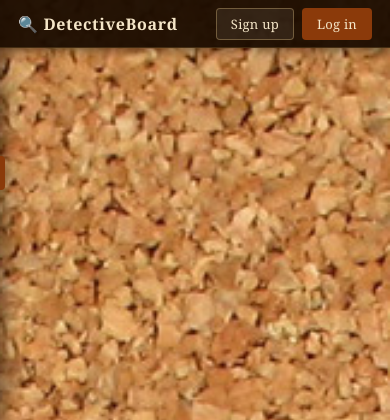
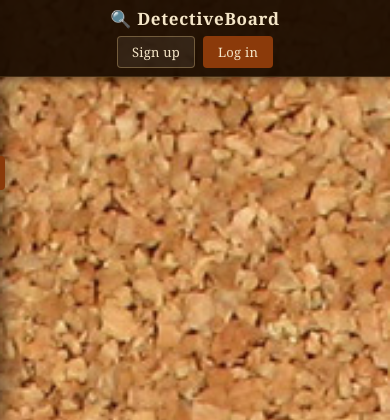
Before and after one commit to mrosati84/DetectiveBoard, a Flask app: page / in a window 390 px wide. Shown: the top 420 px of the page. Run offline with Flask 3, Linux system fonts and the light colour scheme; some libraries are stand-ins or nearby versions.

Commit message:
mobile styles

```diff
--- a/static/css/style.css
+++ b/static/css/style.css
@@ -872,3 +872,39 @@ body {
 .btn-secondary:hover {
     background: #ccc;
 }
+
+/* ---- Mobile header (two-row layout) ---- */
+
+@media (max-width: 600px) {
+    #auth-header {
+        height: auto;
+        flex-direction: column;
+        align-items: stretch;
+        padding: 7px 14px 8px;
+        gap: 6px;
+    }
+
+    #auth-logo {
+        text-align: center;
+        font-size: 17px;
+    }
+
+    #auth-controls {
+        justify-content: center;
+    }
+
+    #auth-email {
+        max-width: 140px;
+        font-size: 12px;
+    }
+
+    /* Buttons that sit just below the header */
+    #menu-toggle,
+    #reset-pan-btn {
+        top: 86px;
+    }
+
+    #edit-panel {
+        top: 80px;
+    }
+}
```
Also changed, not shown: .claude/launch.json.
